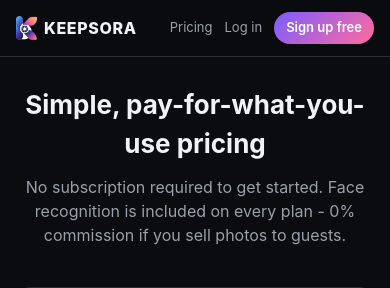
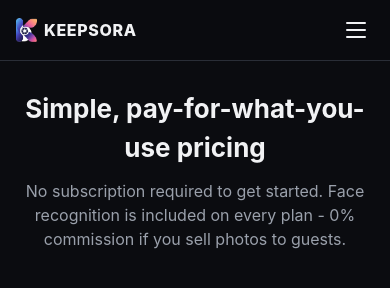
Before and after one commit to winedge/keepsora, a Node server app: page /pricing in a window 390 px wide. Shown: the top 288 px of the page. Run offline with Node 20, Linux system fonts and the light colour scheme; some libraries are stand-ins or nearby versions.

Commit message:
Add a real mobile hamburger menu
The nav previously just flex-wrapped every link at narrow widths,
stacking the logo, Pricing/Dashboard/Billing links, the "+ New event"
pill and "Log out" into a cluttered mess on phones. Added a hamburger
toggle (visible only under 640px) that collapses the links into a
dropdown panel. The toggle JS first landed as an inline <script> in the
nav partial, which the site's CSP (script-src 'self', no inline
scripts) silently blocked — moved it to public/js/nav.js and wired it
into every page that includes the nav partial.

```diff
--- a/public/css/style.css
+++ b/public/css/style.css
@@ -51,6 +51,15 @@ a { color: inherit; text-decoration: none; }
 .nav-links { display: flex; align-items: center; flex-wrap: wrap; justify-content: flex-end; gap: 8px 18px; font-size: 14px; }
 .nav-links a:not(.btn) { color: var(--muted); }
 .nav-links a:not(.btn):hover { color: var(--text); }
+
+.nav-toggle {
+  display: none; flex-direction: column; justify-content: center; align-items: center; gap: 5px;
+  width: 36px; height: 36px; background: none; border: none; cursor: pointer; padding: 0; flex: 0 0 auto;
+}
+.nav-toggle span { display: block; height: 2px; width: 20px; background: var(--text); border-radius: 2px; transition: transform 0.2s ease, opacity 0.2s ease; }
+.nav-toggle.open span:nth-child(1) { transform: translateY(7px) rotate(45deg); }
+.nav-toggle.open span:nth-child(2) { opacity: 0; }
+.nav-toggle.open span:nth-child(3) { transform: translateY(-7px) rotate(-45deg); }
 .inline-form { display: inline; }
 .link-btn {
   background: none; border: none; color: var(--muted); font-size: 14px; cursor: pointer; padding: 0; font-family: inherit;
@@ -478,11 +487,21 @@ a { color: inherit; text-decoration: none; }
 @media (max-width: 640px) {
   body { overflow-x: hidden; }
 
-  .nav-inner { padding: 12px 16px; flex-wrap: wrap; row-gap: 8px; }
+  .nav-inner { padding: 12px 16px; position: relative; }
   .brand { font-size: 16px; gap: 7px; }
   .brand-icon { height: 24px; }
-  .nav-links { gap: 8px 12px; font-size: 13px; flex-wrap: wrap; justify-content: flex-end; }
-  .nav-links .btn-sm { padding: 6px 12px; }
+  .nav-toggle { display: flex; }
+  .nav-links {
+    display: none; position: absolute; top: 100%; left: 0; right: 0;
+    flex-direction: column; align-items: stretch; gap: 2px; font-size: 15px;
+    background: var(--bg); border: 1px solid var(--border); border-top: none;
+    border-radius: 0 0 12px 12px; padding: 8px 16px 16px; box-shadow: 0 12px 24px rgba(0, 0, 0, 0.35);
+  }
+  .nav-links.open { display: flex; }
+  .nav-links a:not(.btn) { padding: 10px 2px; }
+  .nav-links .btn-sm { margin-top: 6px; justify-content: center; }
+  .nav-links .inline-form { width: 100%; }
+  .nav-links .link-btn { padding: 10px 2px; width: 100%; text-align: left; font-size: 15px; }
 
   .hero { padding: 48px 16px 36px; }
   .hero h1 { font-size: 28px; }
--- /dev/null
+++ b/public/js/nav.js
@@ -0,0 +1,18 @@
+(function () {
+  var btn = document.getElementById('navToggle');
+  var links = document.getElementById('navLinks');
+  if (!btn || !links) return;
+
+  function setOpen(open) {
+    links.classList.toggle('open', open);
+    btn.classList.toggle('open', open);
+    btn.setAttribute('aria-expanded', open ? 'true' : 'false');
+  }
+
+  btn.addEventListener('click', function () {
+    setOpen(!links.classList.contains('open'));
+  });
+  links.querySelectorAll('a, button').forEach(function (el) {
+    el.addEventListener('click', function () { setOpen(false); });
+  });
+})();
--- a/views/404.ejs
+++ b/views/404.ejs
@@ -13,5 +13,6 @@
       <a href="/" class="btn">Go home</a>
     </div>
   </main>
+  <script src="/js/nav.js"></script>
 </body>
 </html>
--- a/views/admin.ejs
+++ b/views/admin.ejs
@@ -129,5 +129,6 @@
   <script src="/vendor/lottie.min.js"></script>
   <script src="/js/lottie-icons.js"></script>
   <script src="/js/admin.js"></script>
+  <script src="/js/nav.js"></script>
 </body>
 </html>
--- a/views/billing.ejs
+++ b/views/billing.ejs
@@ -111,5 +111,6 @@
   <script src="/vendor/lottie.min.js"></script>
   <script src="/js/lottie-icons.js"></script>
   <script src="/js/billing.js"></script>
+  <script src="/js/nav.js"></script>
 </body>
 </html>
--- a/views/dashboard.ejs
+++ b/views/dashboard.ejs
@@ -32,5 +32,6 @@
   </main>
   <script src="/vendor/lottie.min.js"></script>
   <script src="/js/lottie-icons.js"></script>
+  <script src="/js/nav.js"></script>
 </body>
 </html>
--- a/views/enterprise-contact.ejs
+++ b/views/enterprise-contact.ejs
@@ -29,5 +29,6 @@
       </form>
     <% } %>
   </main>
+  <script src="/js/nav.js"></script>
 </body>
 </html>
--- a/views/event-gallery.ejs
+++ b/views/event-gallery.ejs
@@ -105,5 +105,6 @@
   <script src="/vendor/lottie.min.js"></script>
   <script src="/js/lottie-icons.js"></script>
   <script src="/js/match.js"></script>
+  <script src="/js/nav.js"></script>
 </body>
 </html>
--- a/views/event-gate.ejs
+++ b/views/event-gate.ejs
@@ -17,5 +17,6 @@
   </main>
   <script src="/vendor/lottie.min.js"></script>
   <script src="/js/lottie-icons.js"></script>
+  <script src="/js/nav.js"></script>
 </body>
 </html>
--- a/views/event-manage.ejs
+++ b/views/event-manage.ejs
@@ -126,5 +126,6 @@
   <script src="/vendor/lottie.min.js"></script>
   <script src="/js/lottie-icons.js"></script>
   <script src="/js/upload.js"></script>
+  <script src="/js/nav.js"></script>
 </body>
 </html>
--- a/views/event-new.ejs
+++ b/views/event-new.ejs
@@ -16,5 +16,6 @@
       <button type="submit" class="btn btn-block">Create event</button>
     </form>
   </main>
+  <script src="/js/nav.js"></script>
 </body>
 </html>
--- a/views/landing.ejs
+++ b/views/landing.ejs
@@ -62,5 +62,6 @@
 
   <script src="/vendor/lottie.min.js"></script>
   <script src="/js/lottie-icons.js"></script>
+  <script src="/js/nav.js"></script>
 </body>
 </html>
--- a/views/login.ejs
+++ b/views/login.ejs
@@ -16,5 +16,6 @@
       <p class="auth-switch">New here? <a href="/signup">Create a free account</a></p>
     </form>
   </main>
+  <script src="/js/nav.js"></script>
 </body>
 </html>
--- a/views/partials/nav.ejs
+++ b/views/partials/nav.ejs
@@ -4,7 +4,10 @@
       <img src="/images/logo-icon.png" alt="" class="brand-icon">
       KEEPSORA
     </a>
-    <nav class="nav-links">
+    <button type="button" class="nav-toggle" id="navToggle" aria-label="Menu" aria-expanded="false" aria-controls="navLinks">
+      <span></span><span></span><span></span>
+    </button>
+    <nav class="nav-links" id="navLinks">
       <a href="/pricing">Pricing</a>
       <% if (currentUser) { %>
         <a href="/dashboard">Dashboard</a>
--- a/views/pricing.ejs
+++ b/views/pricing.ejs
@@ -61,5 +61,6 @@
       you sell photos to guests.
     </p>
   </main>
+  <script src="/js/nav.js"></script>
 </body>
 </html>
--- a/views/signup.ejs
+++ b/views/signup.ejs
@@ -32,5 +32,6 @@
   <% if (turnstileSiteKey) { %>
     <script src="https://challenges.cloudflare.com/turnstile/v0/api.js" async defer></script>
   <% } %>
+  <script src="/js/nav.js"></script>
 </body>
 </html>
--- a/views/terms.ejs
+++ b/views/terms.ejs
@@ -66,5 +66,6 @@
       who can suspend the responsible account or remove the event.
     </p>
   </main>
+  <script src="/js/nav.js"></script>
 </body>
 </html>
```
